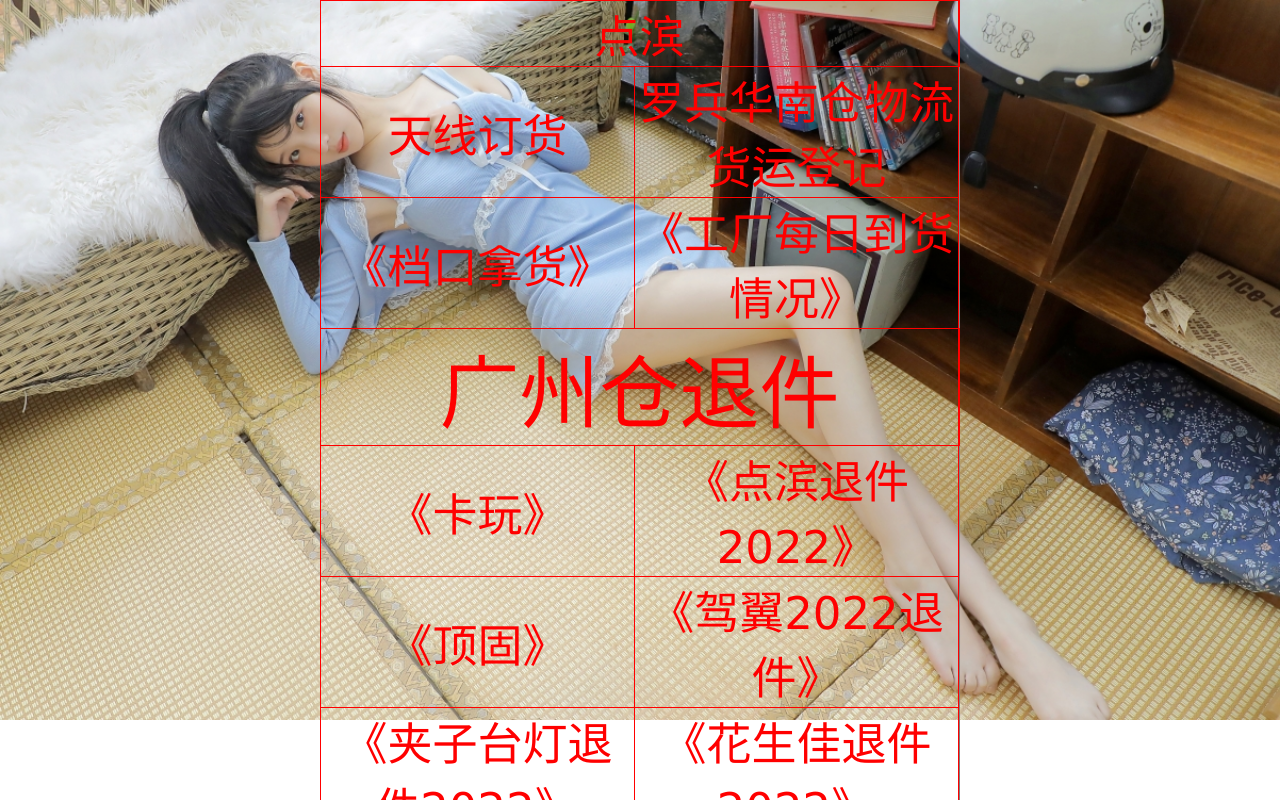
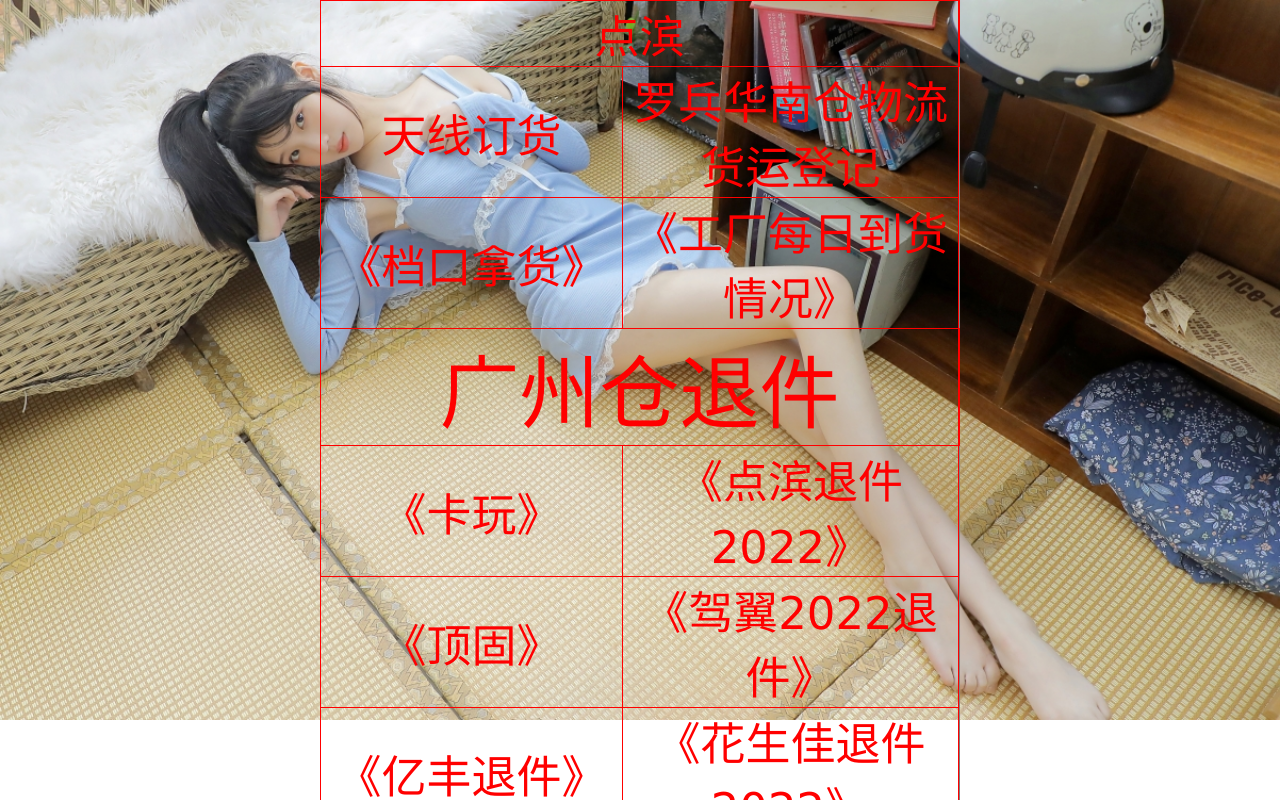
Before and after one commit to TombDream/Returns.github.io, a plain HTML site: page index.html in a window 1280 px wide. Drawn offline with Linux system fonts and the light colour scheme.

Commit message:
Update index.html

```diff
--- a/index.html
+++ b/index.html
@@ -211,7 +211,7 @@
             </tr>
             <tr>
                 <td><a
-                        href="https://shimo.im/sheets/R13j8KLWPMUDOpk5/MODOC/ 《夹子台灯退件2022》，可复制链接后用石墨文档 App 或小程序打开">《夹子台灯退件2022》</a>
+                        https://shimo.im/sheets/wV3VVMa8KetD8r3y/MODOC/ 《亿丰退件》，可复制链接后用石墨文档 App 或小程序打开>《亿丰退件》</a>
                 </td>
                 <td><a href="https://shimo.im/sheets/rp3OVBRadPsazVAm/ 《花生佳退件2022》，可复制链接后用石墨文档 App 或小程序打开">《花生佳退件2022》</a>
                 </td>
```
